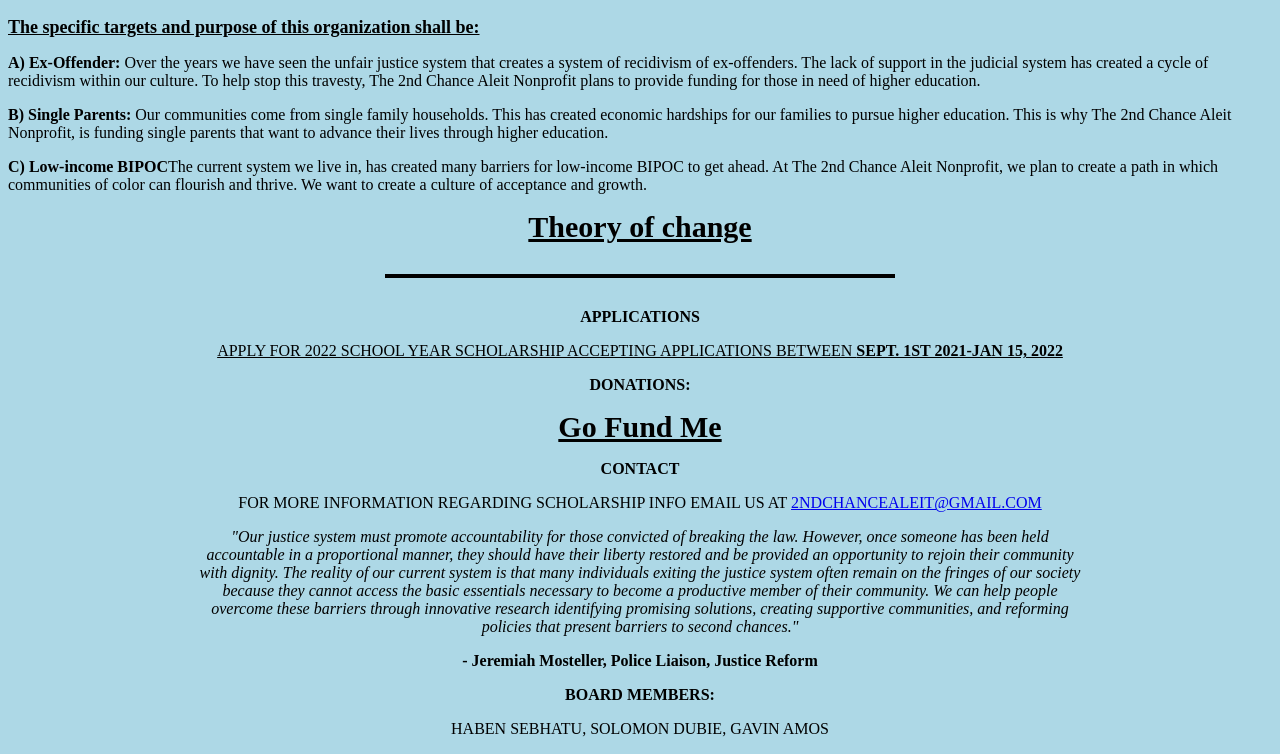
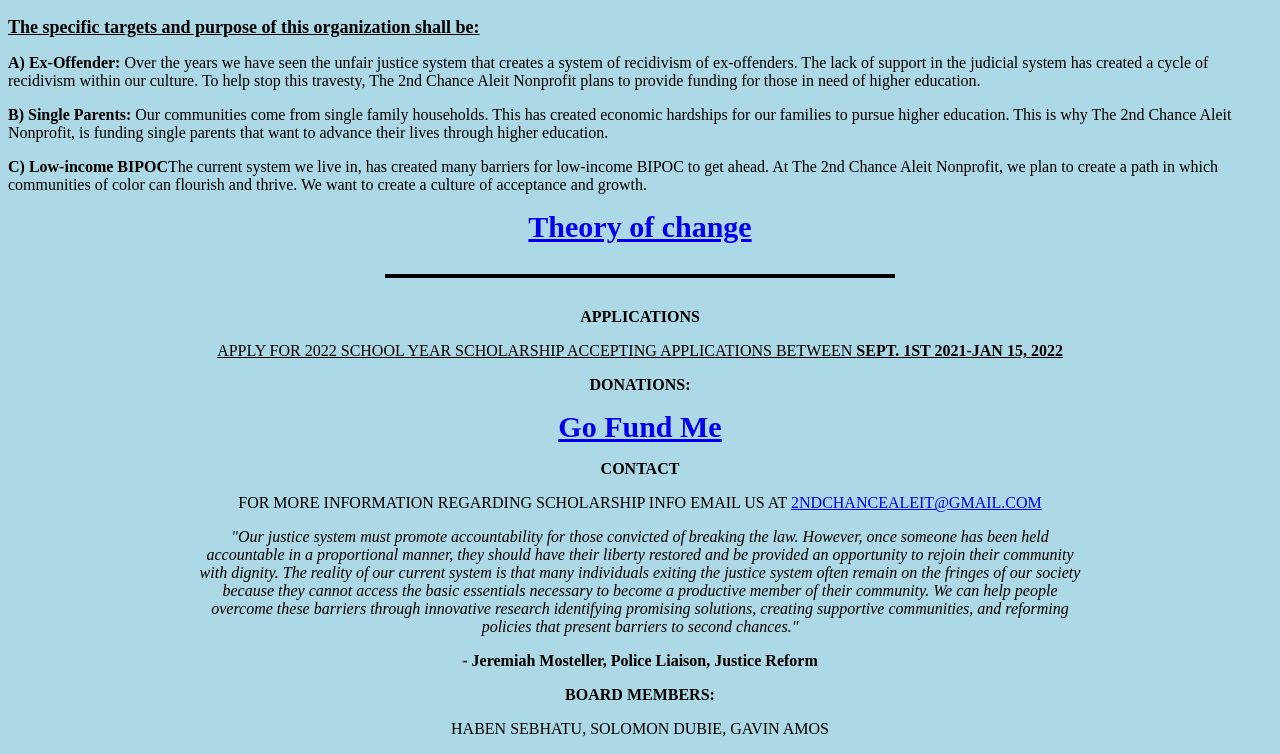
Before and after one commit to YohanesDemissie/second-chance-aleit-non-profit, a plain HTML site: page index.html in a window 1280 px wide. Shown: the part 703-1457 px from the top of the page. Drawn offline with Linux system fonts and the light colour scheme.

Commit message:
changed button color

```diff
--- a/index.css
+++ b/index.css
@@ -27,8 +27,8 @@ ul li {
 
 .toc-button {
 	font-size: 30px;
-	text-decoration: underline;
-	color: black;
+	/* text-decoration: underline;
+	color: black; */
 	font-weight: 700;
 }
 
@@ -114,8 +114,8 @@ td {
 }
 
 .go-fund-me {
-	text-decoration: underline;
-	color: black;
+	/* text-decoration: underline;
+	color: black; */
 	font-size: 30px;
 	font-weight: 900;
 }
```
